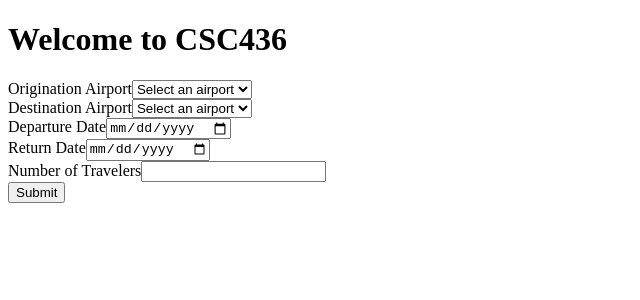
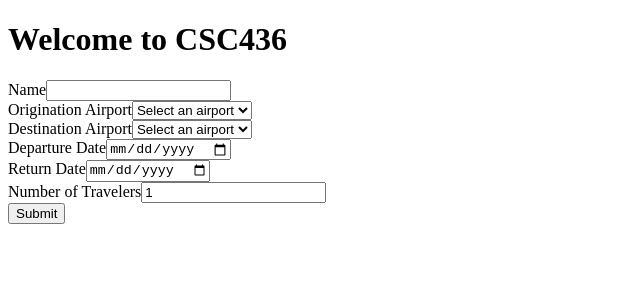
Before and after one commit to kschmanski/CSC436-HW1, an Angular app: page / in a window 1280 px wide. Shown: the top 300 px of the page, without its empty margins (0-640 px from the left). Built offline with nearby package versions, Linux system fonts and the light colour scheme.

Commit message:
update request component to bind to model

```diff
--- a/src/app/request/request.component.html
+++ b/src/app/request/request.component.html
@@ -1,8 +1,19 @@
 
-<form novalidate>
+<form #requestForm="ngForm" (ngSubmit)="onSubmit(requestForm)">
+
+  <div class="form-group">
+    <label>Name</label>
+    <input type="text" name="name" class="form-control" [(ngModel)]="model.name"
+           #name="ngModel" [ngClass]="{ 'is-invalid': requestForm.submitted && name.invalid }" required>
+    <div *ngIf="requestForm.submitted && name.invalid" class="invalid-feedback">
+      <p *ngIf="name.errors.required">Name is required</p>
+    </div>
+  </div>
+
+
   <div class="form-group">
     <label>Origination Airport</label>
-    <select class="form-control">
+    <select name="originationAirport" class="form-control" [(ngModel)]="model.origination_airport">>
       <option value="">Select an airport</option>
       <option *ngFor="let airportCode of AirportCodes" [value]="airportCode">
         {{airportCode}}
@@ -13,7 +24,7 @@
   <!-- TODO - add some validation to ensure Destination != Origination-->
   <div class="form-group">
     <label>Destination Airport</label>
-    <select class="form-control">
+    <select class="form-control" name="destination_airport" [(ngModel)]="model.destination_airport">
       <option value="">Select an airport</option>
       <option *ngFor="let airportCode of AirportCodes" [value]="airportCode">
         {{airportCode}}
@@ -23,17 +34,19 @@
 
   <div class="form-group">
     <label>Departure Date</label>
-    <input type="date" class="form-control">
+    <input type="date" class="form-control" name="departure_date" [(ngModel)]="model.departure_date">
   </div>
 
+  <!-- TODO - add some validation to ensure Return date > departure date-->
   <div class="form-group">
     <label>Return Date</label>
-    <input type="date" class="form-control">
+    <input type="date" class="form-control" name="return_date" [(ngModel)]="model.return_date">
   </div>
 
-  <div class="form-group">
+  <!-- TODO - add some validation to ensure number of travelers > 0-->
+  <div class="form-group" >
     <label>Number of Travelers</label>
-    <input type="number" class="form-control">
+    <input type="number" min="0" class="form-control" name="number_of_travelers" [(ngModel)]="model.number_of_travelers">
   </div>
 
   <div class="form-group">
--- a/src/app/request/request.component.ts
+++ b/src/app/request/request.component.ts
@@ -1,4 +1,13 @@
 import { Component, OnInit } from '@angular/core';
+
+export class Request {
+  public name: string;
+  public origination_airport: string = '';
+  public destination_airport: string = '';
+  public departure_date: Date;
+  public return_date: Date;
+  public number_of_travelers: number = 1;
+}
 
 @Component({
   selector: 'app-request',
@@ -12,6 +21,8 @@ export class RequestComponent implements OnInit {
   ngOnInit() {
   }
 
+  model = new Request();
+
   AirportCodes: string[] = [
     'ORD',
     'MSP',
@@ -23,4 +34,6 @@ export class RequestComponent implements OnInit {
     'JFK'
   ];
 
+  //selectedAirport = '';
+
 }
```
Also changed, not shown: src/app/app.module.ts (+5 -3 lines).
